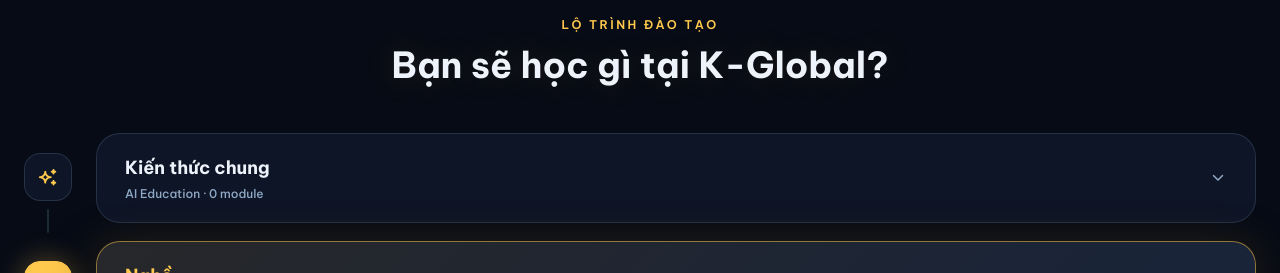
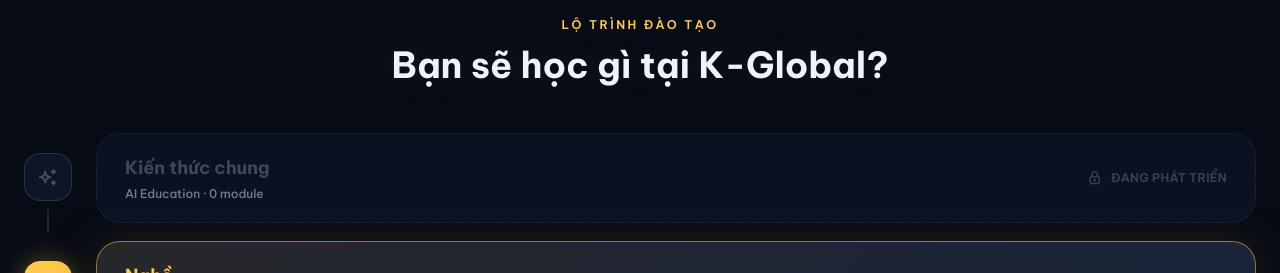
Before and after one commit to aprettylazycat/k-global-lms, a Next.js app: page / in a window 1280 px wide. Shown: the part 780-1053 px from the top of the page. Built offline with nearby package versions, Linux system fonts and the light colour scheme; no server answers; the database is empty.

Commit message:
Implement leader modules state and UI updates
Added state management for leader modules and updated UI to reflect their count and readiness.

```diff
--- a/app/page.tsx
+++ b/app/page.tsx
@@ -45,6 +45,7 @@
   const [aiModules, setAiModules] = useState<ModuleItem[]>([])
   const [aiLessons, setAiLessons] = useState<{ id: number; title: string; order_index: number }[]>([])
   const [ngheGroups, setNgheGroups] = useState<{ key: string; label: string; locked: boolean; icon: string; modules: ModuleItem[] }[]>([])
+  const [leaderModules, setLeaderModules] = useState<ModuleItem[]>([])
   const [learnerCount, setLearnerCount] = useState(0)
   const [totalLessons, setTotalLessons] = useState(0)
   const [loading, setLoading] = useState(true)
@@ -104,6 +105,14 @@
       // Kiến thức chung = module category 'ai' (dùng chung mọi nhánh)
       const ai = modules.filter((m: any) => m.category === 'ai')
 
+      // Leader = module riêng của nhánh 'leader' (hiện ở khối riêng cuối trang, không nằm trong "Nghề")
+      const leaderBranch = branches.find((b: any) => b.slug === 'leader')
+      const leaderRaw = leaderBranch
+        ? modules.filter((m: any) => m.branch_id === leaderBranch.id && m.category !== 'ai')
+        : []
+      const leaderC = await withCount(leaderRaw)
+      setLeaderModules(leaderC.sort((a, b) => a.order_index - b.order_index))
+
       // ===== Build các khối Nghề từ config + tự phát hiện nhánh mới =====
       const coveredSlugs = new Set(NGHE_GROUPS.flatMap(g => g.slugs))
       const HIDDEN_SLUGS = new Set(['chung', 'leader']) // nhánh nội bộ dùng chung / nhánh Leader (hiện riêng ở mục Leader phía dưới) — không hiện như 1 "nghề"
@@ -162,10 +171,15 @@
     { value: learnerCount, label: 'học viên' },
   ]
 
+  const leaderLessonCount = leaderModules.reduce((s, m) => s + m.lessonCount, 0)
   const tracks: { key: TrackKey; icon: string; title: string; sub: string; ready: boolean }[] = [
     { key: 'chung', icon: 'ti-sparkles', title: 'Kiến thức chung', sub: loading ? '—' : `AI Education · ${aiModules.length} module`, ready: aiModules.length > 0 },
     { key: 'nghe', icon: 'ti-briefcase', title: 'Nghề', sub: loading ? '—' : ngheSub, ready: true },
-    { key: 'leader', icon: 'ti-crown', title: 'Leader', sub: 'Sắp ra mắt · Đang phát triển', ready: false },
+    {
+      key: 'leader', icon: 'ti-crown', title: 'Leader',
+      sub: loading ? '—' : leaderModules.length > 0 ? `${leaderModules.length} module · ${leaderLessonCount} bài` : 'Sắp ra mắt · Đang phát triển',
+      ready: leaderModules.length > 0,
+    },
   ]
 
   return (
@@ -321,7 +335,7 @@
         <div className="flex flex-col">
           {tracks.map((t, ti) => {
             const isOpen = openTrack === t.key
-            const isLeader = t.key === 'leader'
+            const isLocked = !t.ready
             const isLast = ti === tracks.length - 1
             return (
               <div key={t.key} className="flex items-stretch gap-4 sm:gap-6">
@@ -334,7 +348,7 @@
                       border: `1px solid ${isOpen ? GOLD : BORDER}`,
                       boxShadow: isOpen ? `0 0 28px ${GOLD_GLOW}` : 'none',
                     }}>
-                    <i className={`ti ${t.icon}`} style={{ fontSize: '22px', color: isOpen ? '#0A0E1A' : isLeader ? 'rgba(143,169,198,0.4)' : GOLD }} />
+                    <i className={`ti ${t.icon}`} style={{ fontSize: '22px', color: isOpen ? '#0A0E1A' : isLocked ? 'rgba(143,169,198,0.4)' : GOLD }} />
                   </div>
                   {!isLast && (
                     <div className="w-0.5 flex-1 my-2 rounded-full" style={{ backgroundColor: BORDER, minHeight: '24px' }} />
@@ -346,9 +360,9 @@
                   <div className="rounded-3xl overflow-hidden transition-shadow duration-300"
                     style={{
                       backgroundColor: PANEL,
-                      border: isOpen ? `1px solid rgba(255,201,77,0.55)` : isLeader ? `1px dashed ${BORDER}` : `1px solid ${BORDER}`,
+                      border: isOpen ? `1px solid rgba(255,201,77,0.55)` : isLocked ? `1px dashed ${BORDER}` : `1px solid ${BORDER}`,
                       boxShadow: isOpen ? `0 0 40px rgba(255,201,77,0.12), 0 16px 48px rgba(0,0,0,0.5)` : 'none',
-                      opacity: isLeader ? 0.75 : 1,
+                      opacity: isLocked ? 0.75 : 1,
                     }}>
 
                     {/* Header */}
@@ -359,12 +373,12 @@
                       className={`accordion-head w-full text-left px-6 sm:px-7 py-5 flex items-center justify-between gap-4 transition-colors ${t.ready ? 'cursor-pointer' : 'cursor-not-allowed'}`}
                       style={{ background: isOpen ? 'linear-gradient(135deg, rgba(255,201,77,0.10) 0%, rgba(70,104,152,0.18) 100%)' : undefined }}>
                       <div className="min-w-0">
-                        <p className="text-lg font-bold" style={{ color: isOpen ? GOLD : isLeader ? 'rgba(143,169,198,0.5)' : TEXT }}>{t.title}</p>
+                        <p className="text-lg font-bold" style={{ color: isOpen ? GOLD : isLocked ? 'rgba(143,169,198,0.5)' : TEXT }}>{t.title}</p>
                         <p className="text-xs mt-1 font-medium" style={{ color: isOpen ? 'rgba(238,243,251,0.75)' : MUTED }}>
                           {t.sub}
                         </p>
                       </div>
-                      {isLeader ? (
+                      {isLocked ? (
                         <span className="flex items-center gap-2 flex-shrink-0 text-xs font-semibold uppercase tracking-wide" style={{ color: 'rgba(143,169,198,0.45)' }}>
                           <i className="ti ti-lock" style={{ fontSize: '16px' }} />
                           <span className="hidden sm:inline">Đang phát triển</span>
@@ -414,6 +428,42 @@
                               <p className="text-xs font-medium mt-6 text-center" style={{ color: MUTED }}>
                                 {aiLessons.length} bài học · Dành cho mọi nhân sự thuộc mọi nhánh
                               </p>
+                            </div>
+
+                          ) : t.key === 'leader' ? (
+                            /* ── Panel Leader: cùng style cây lộ trình như Nghề, nhưng chỉ 1 nhánh duy nhất ── */
+                            <div>
+                              {leaderModules.length === 0 ? (
+                                <p className="text-sm font-medium py-4 text-center" style={{ color: MUTED }}>Chưa có module nào.</p>
+                              ) : (
+                                <div className="space-y-0">
+                                  {leaderModules.map((m, idx, arr) => (
+                                    <div key={m.id} className="flex items-start gap-5">
+                                      <div className="flex flex-col items-center flex-shrink-0">
+                                        <div className="w-10 h-10 rounded-full border-2 flex items-center justify-center text-sm font-bold"
+                                          style={{ borderColor: 'rgba(255,201,77,0.5)', color: GOLD, backgroundColor: CHIP }}>
+                                          {idx + 1}
+                                        </div>
+                                        {idx < arr.length - 1 && (
+                                          <div className="w-0.5 flex-1 my-2" style={{ backgroundColor: BORDER, minHeight: '32px' }} />
+                                        )}
+                                      </div>
+                                      <div className="pt-1.5 pb-6 min-w-0 flex-1">
+                                        <div className="flex items-start justify-between gap-4 mb-1">
+                                          <p className="text-base font-semibold" style={{ color: TEXT }}>{m.name}</p>
+                                          <span className="text-xs px-3 py-1 rounded-full flex-shrink-0 font-semibold"
+                                            style={{ backgroundColor: CHIP, color: GOLD, border: `1px solid ${BORDER}` }}>
+                                            {m.lessonCount} bài
+                                          </span>
+                                        </div>
+                                        {m.description && (
+                                          <p className="text-sm font-medium" style={{ color: MUTED }}>{m.description}</p>
+                                        )}
+                                      </div>
+                                    </div>
+                                  ))}
+                                </div>
+                              )}
                             </div>
 
                           ) : (
```
